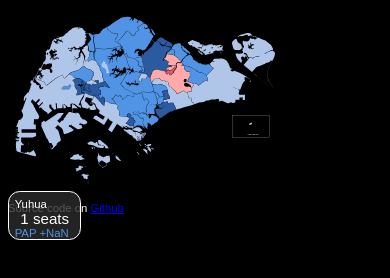
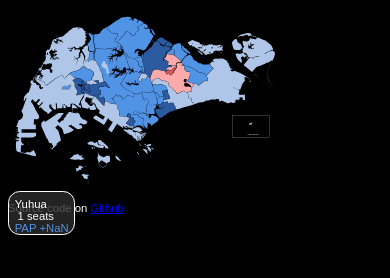
Before and after one commit to hemisemidemipresent/sg-election-map, a plain HTML site: page index.html in a window 390 px wide. Drawn offline with Linux system fonts and the light colour scheme.

Commit message:
seats font size for mobile fix

```diff
--- a/style.css
+++ b/style.css
@@ -42,5 +42,5 @@ path:hover {
     body{
 
       font-size: 3mm;
-  }#box{border-radius: 3vw;}
+  }#box{border-radius: 3vw;}#seats{font-size:3mm}
   }
```
